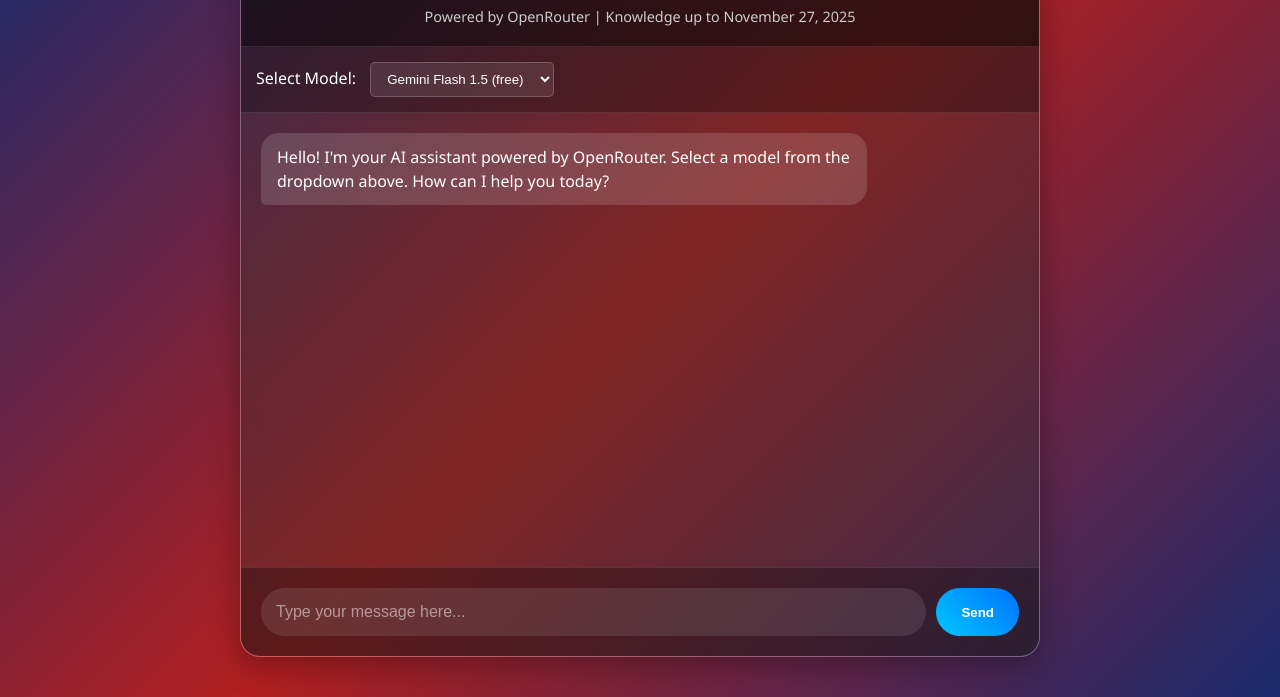
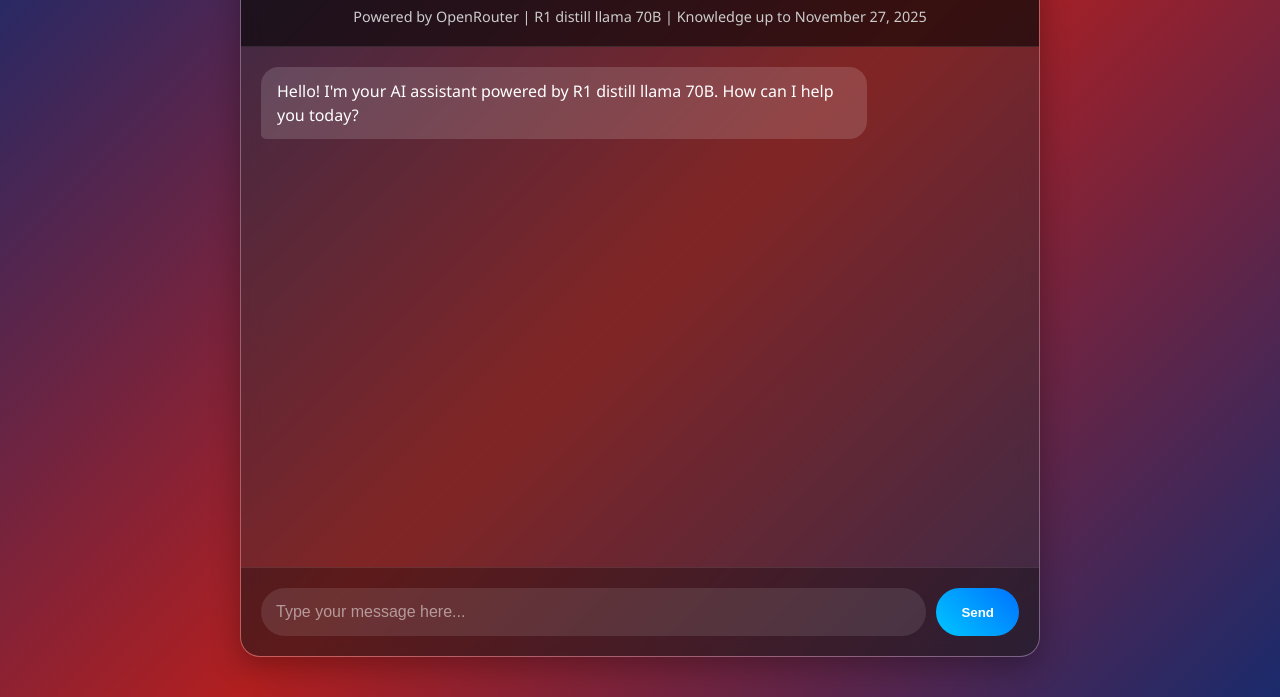
Before and after one commit to trashcore-dev/Gpt-Al, a plain HTML site: page index.html in a window 1280 px wide. Shown: the part 103-800 px from the top of the page. Drawn offline with Linux system fonts and the light colour scheme.

Commit message:
Update index.html

```diff
--- a/index.html
+++ b/index.html
@@ -54,26 +54,6 @@
         header p {
             color: #ccc;
             font-size: 0.9rem;
-        }
-
-        .model-selector {
-            background: rgba(0, 0, 0, 0.5);
-            padding: 15px;
-            border-bottom: 1px solid rgba(255, 255, 255, 0.1);
-        }
-
-        .model-selector label {
-            color: white;
-            margin-right: 10px;
-        }
-
-        .model-selector select {
-            background: rgba(255, 255, 255, 0.1);
-            color: white;
-            border: 1px solid rgba(255, 255, 255, 0.2);
-            padding: 8px 12px;
-            border-radius: 5px;
-            outline: none;
         }
 
         .chat-container {
@@ -177,15 +157,6 @@
             .message {
                 max-width: 90%;
             }
-
-            .model-selector {
-                text-align: center;
-            }
-
-            .model-selector select {
-                width: 100%;
-                margin-top: 10px;
-            }
         }
     </style>
 </head>
@@ -193,23 +164,12 @@
     <div class="container">
         <header>
             <h1>AI Chat Assistant</h1>
-            <p>Powered by OpenRouter | Knowledge up to November 27, 2025</p>
+            <p>Powered by OpenRouter | R1 distill llama 70B | Knowledge up to November 27, 2025</p>
         </header>
-
-        <div class="model-selector">
-            <label for="model-select">Select Model:</label>
-            <select id="model-select">
-                <option value="google/gemini-flash-1.5" selected>Gemini Flash 1.5 (free)</option>
-                <option value="google/gemma-2-9b-it:free">Gemma 2 9B (free)</option>
-                <option value="microsoft/phi-3-medium-128k-instruct:free">Phi-3 Medium (free)</option>
-                <option value="nousresearch/hermes-2-pro-llama-3-8b:free">Hermes 2 Pro (free)</option>
-                <option value="teknium/openhermes-2.5-mistral-7b:free">OpenHermes 2.5 (free)</option>
-            </select>
-        </div>
 
         <div class="chat-container" id="chat-container">
             <div class="message bot-message">
-                Hello! I'm your AI assistant powered by OpenRouter. Select a model from the dropdown above. How can I help you today?
+                Hello! I'm your AI assistant powered by R1 distill llama 70B. How can I help you today?
             </div>
         </div>
 
@@ -230,7 +190,6 @@
                 this.userInput = document.getElementById('user-input');
                 this.sendBtn = document.getElementById('send-btn');
                 this.typingIndicator = document.getElementById('typing-indicator');
-                this.modelSelect = document.getElementById('model-select');
                 this.conversationId = 'default';
 
                 this.initializeEventListeners();
@@ -242,11 +201,6 @@
                     if (e.key === 'Enter') {
                         this.sendMessage();
                     }
-                });
-
-                // Add model change listener
-                this.modelSelect.addEventListener('change', () => {
-                    this.addMessage(`Model changed to: ${this.modelSelect.options[this.modelSelect.selectedIndex].text}`, false);
                 });
             }
 
@@ -309,7 +263,7 @@
                         body: JSON.stringify({
                             message: message,
                             conversationId: this.conversationId,
-                            model: this.modelSelect.value // Include selected model
+                            model: 'microsoft/r1-distill-llama-70b' // Fixed model
                         })
                     });
 
```
